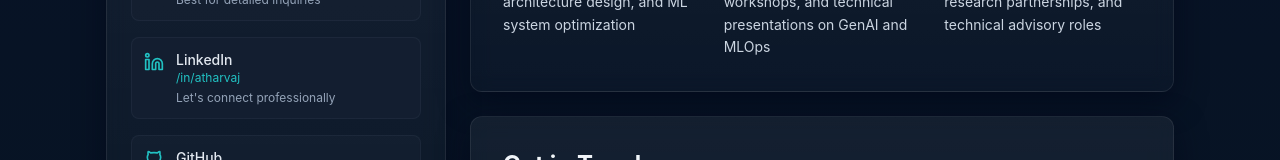
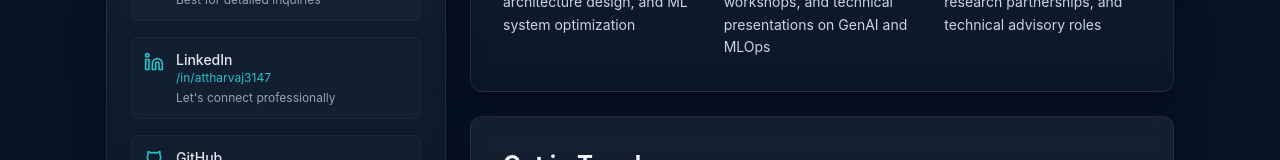
Before and after one commit to attharva-j/attharva-j.github.io, a React (Vite) app: page /contact in a window 1280 px wide. Shown: the part 484-644 px from the top of the page. Built offline with nearby package versions, Linux system fonts and the light colour scheme.

Commit message:
Update LinkedIn hrefs

```diff
--- a/src/pages/Contact.jsx
+++ b/src/pages/Contact.jsx
@@ -15,7 +15,7 @@ export default function Contact(){
     {
       icon: Linkedin,
       label: 'LinkedIn',
-      value: '/in/atharvaj',
+      value: '/in/attharvaj3147',
       href: 'https://linkedin.com/in/attharvaj3147',
       description: 'Let\'s connect professionally'
     },
```
